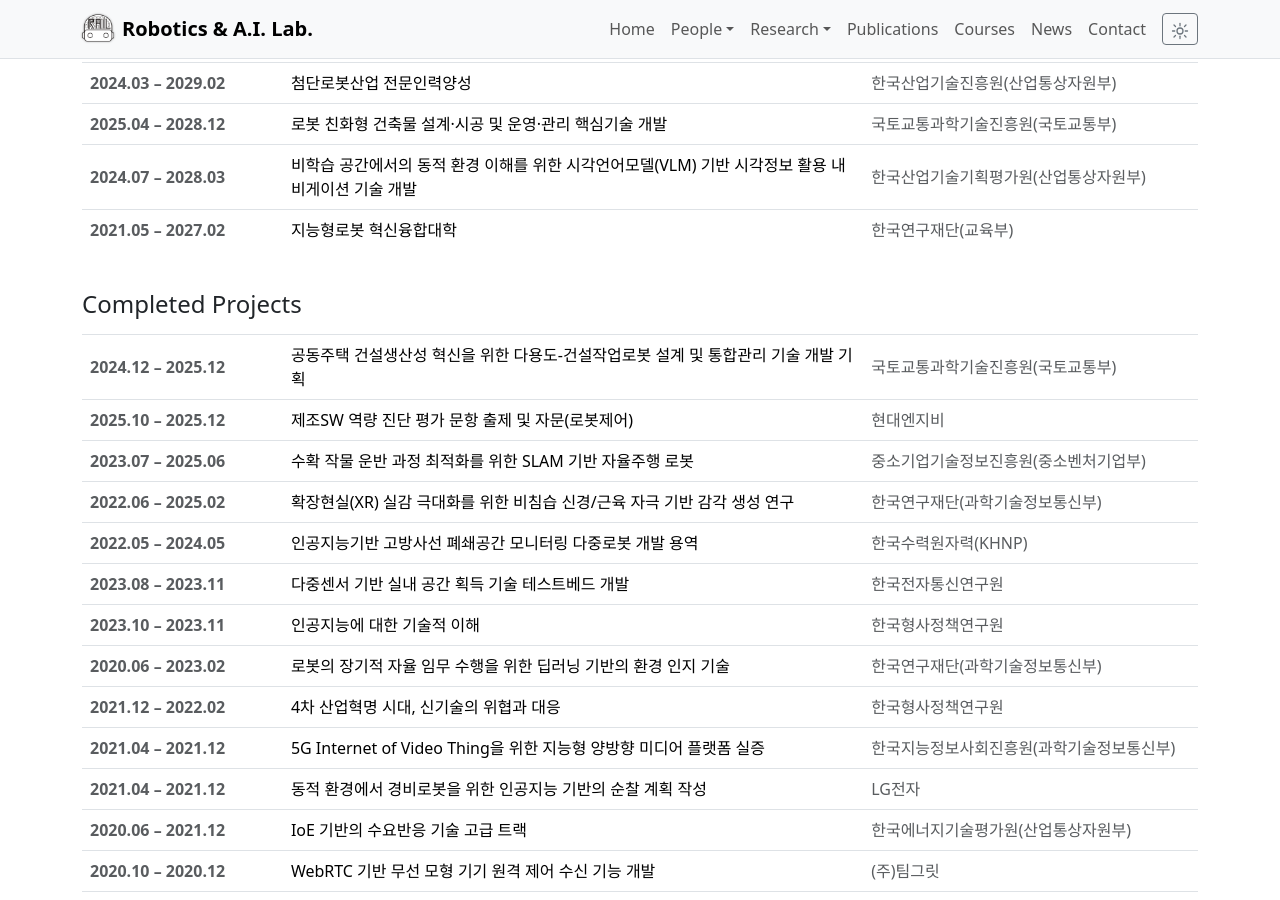
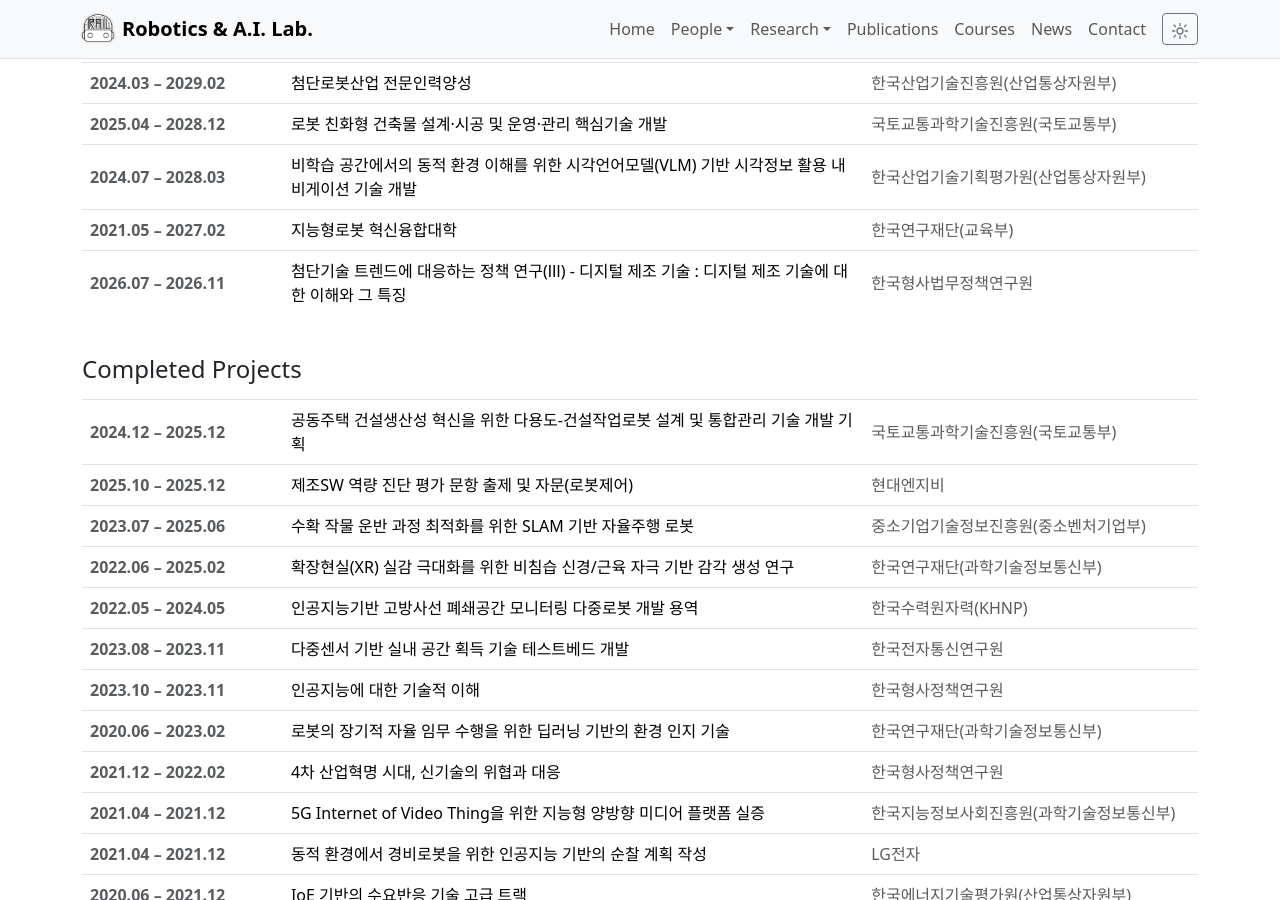
Before and after one commit to robotailab/robotailab.github.io, a Jekyll site: the page built from projects.md, in a window 1280 px wide and 900 px high, scrolled down 930 px. Built offline with Jekyll 4.4.1, drawn with Linux system fonts in a browser that asks for light colours.

Commit message:
New Project

```diff
--- a/projects.md
+++ b/projects.md
@@ -93,6 +93,11 @@ permalink: /projects/
                 <td class="text-muted fw-semibold text-nowrap project-date project-date-cell">2021.05 – 2027.02</td>
                 <td class="project-title-cell">지능형로봇 혁신융합대학</td>
                 <td class="text-muted project-org-cell">한국연구재단(교육부)</td>
+              </tr>
+              <tr class="border-top">
+                <td class="text-muted fw-semibold text-nowrap project-date project-date-cell">2026.07 – 2026.11</td>
+                <td class="project-title-cell">첨단기술 트렌드에 대응하는 정책 연구(Ⅲ) - 디지털 제조 기술 : 디지털 제조 기술에 대한 이해와 그 특징</td>
+                <td class="text-muted project-org-cell">한국형사법무정책연구원</td>
               </tr>
             </tbody>
           </table>
```
